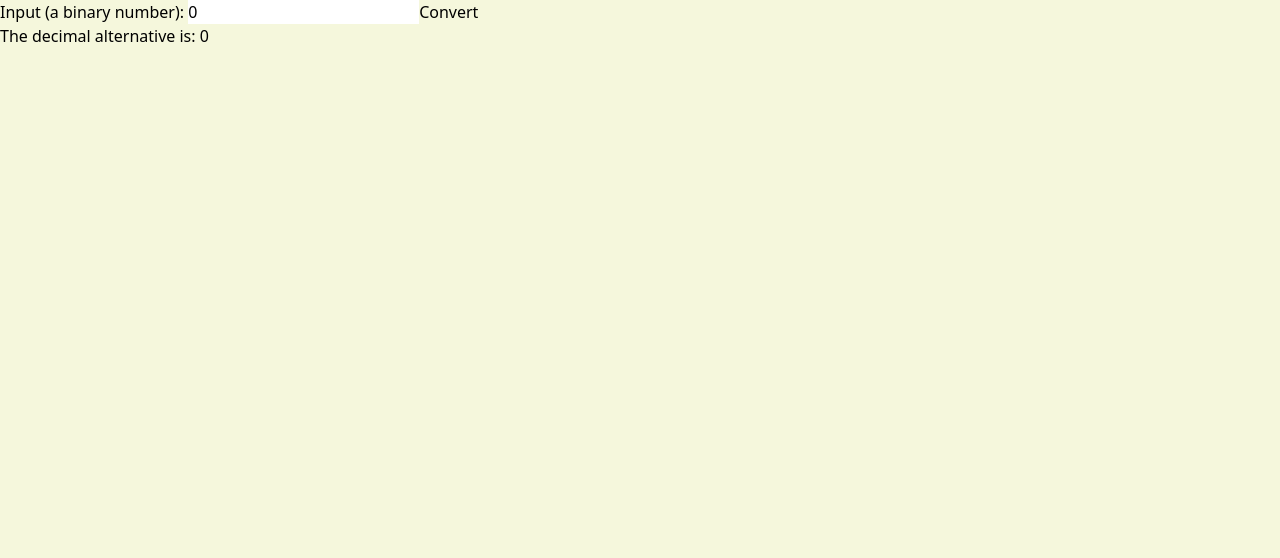
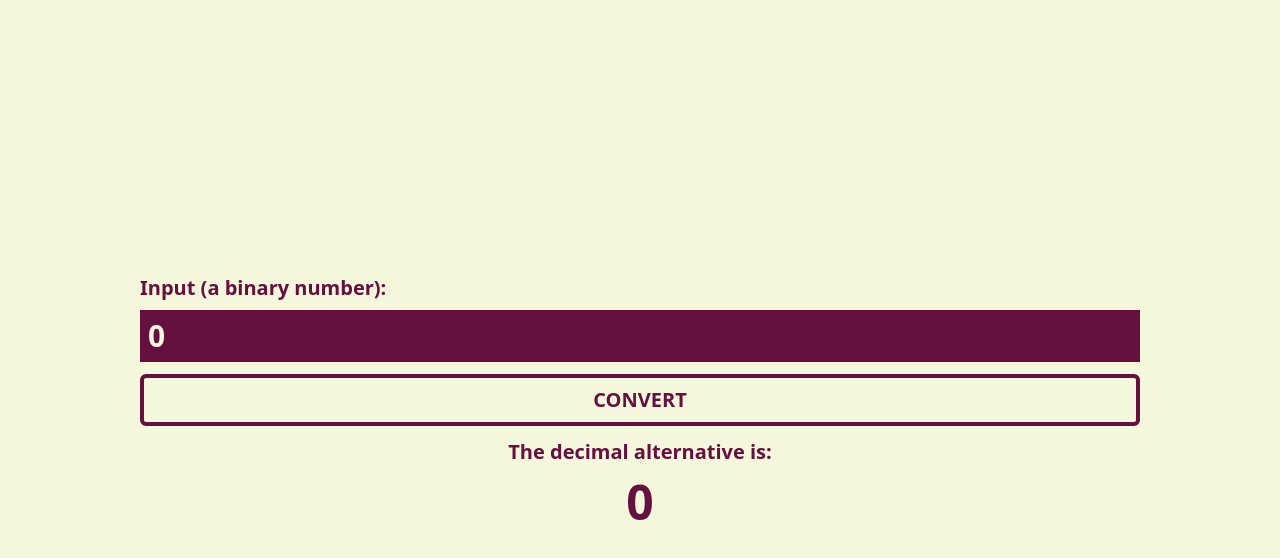
Before and after one commit to SEPOTOM/bin2dec, a React (Vite) app: page / in a window 1280 px wide. Shown: the top 558 px of the page. Built offline with nearby package versions, Linux system fonts and the light colour scheme.

Commit message:
feat: add styles

```diff
--- a/src/App.tsx
+++ b/src/App.tsx
@@ -16,21 +16,38 @@ const App = () => {
   };
 
   return (
-    <>
-      <label>
+    <div className="mx-auto flex h-full max-w-5xl flex-col justify-center gap-y-3 p-3">
+      <label className="flex flex-col gap-y-2 text-xl font-bold text-main">
         Input (a binary number):{' '}
         <input
           type="number"
           value={binaryNumber}
           onChange={handleInputChange}
+          className="outline-focus w-full bg-main p-2 text-3xl tracking-wider text-secondary"
         />
       </label>
-      {!isBinary && <div role="alert">! Please enter only 0 or 1 !</div>}
-      <button type="button" onClick={handleButtonClick}>
+      {!isBinary && (
+        <div role="alert" className="text-md text-center font-bold text-error">
+          ! Please enter only 0 or 1 !
+        </div>
+      )}
+      <button
+        type="button"
+        onClick={handleButtonClick}
+        className="rounded-md border-4 border-main p-2 text-xl font-black uppercase text-main transition-colors hover:bg-main hover:text-secondary active:border-main-dark active:bg-main-dark active:text-secondary active:transition-none"
+      >
         Convert
       </button>
-      <div role="status">The decimal alternative is: {decimalNumber}</div>
-    </>
+      <div
+        role="status"
+        className="flex flex-col items-center gap-y-1 text-xl font-bold text-main md:gap-y-3"
+      >
+        The decimal alternative is:{' '}
+        <span className="text-center text-3xl md:text-5xl">
+          {decimalNumber}
+        </span>
+      </div>
+    </div>
   );
 };
 
--- a/src/index.css
+++ b/src/index.css
@@ -1,6 +1,14 @@
 @tailwind base;
 @tailwind components;
 @tailwind utilities;
+
+@layer base {
+  input[type='number']::-webkit-inner-spin-button,
+  input[type='number']::-webkit-outer-spin-button {
+    -webkit-appearance: none;
+    margin: 0;
+  }
+}
 
 html,
 body {
```
